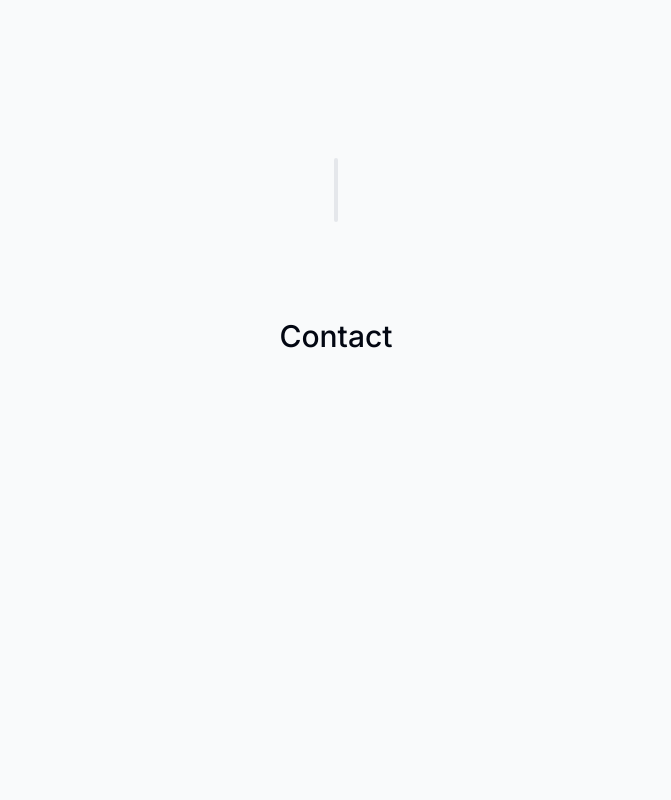
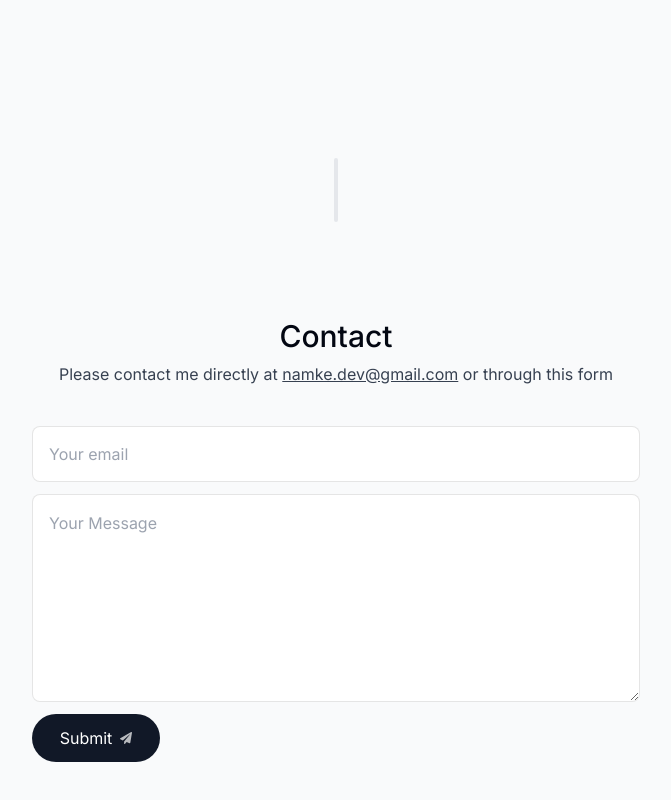
Before and after one commit to namke-dev/portfolio_namke_dev, a Next.js app: page / in a window 1280 px wide. Shown: the part 3746-4546 px from the top of the page, without its empty margins (304-975 px from the left). Built offline with nearby package versions, Linux system fonts and the light colour scheme.

Commit message:
implement Contact component layout

```diff
--- a/components/contact.tsx
+++ b/components/contact.tsx
@@ -3,13 +3,81 @@ import React from "react";
 import { motion } from "framer-motion";
 import SectionHeading from "./section-heading";
 import { useSectionInView } from "@/lib/hooks";
+import { FaPaperPlane } from "react-icons/fa";
 
 export default function Contact() {
   const { ref } = useSectionInView("Contact");
   return (
-    <motion.section ref={ref} id="contact" className="scroll-mt-32">
+    <motion.section
+      ref={ref}
+      id="contact"
+      className="
+      scroll-mt-32 mb-20 sm:mb-28
+      w-[min(100%,38rem)]
+      text-center"
+      initial={{
+        opacity: 0,
+      }}
+      animate={{
+        opacity: 1,
+      }}
+      transition={{
+        duration: 1,
+      }}
+      viewport={{
+        once: true,
+      }}
+    >
       <SectionHeading>Contact</SectionHeading>
-      <div className="h-[30rem]"></div>
+      <p className="text-gray-700 -mt-6">
+        Please contact me directly at{" "}
+        <a className="underline" href="mailto:namke.dev@gmail.com">
+          namke.dev@gmail.com
+        </a>{" "}
+        or through this form
+      </p>
+
+      <form
+        className="mt-10 flex flex-col"
+        action={async (formData) => {
+          console.log(formData.get("senderEmail"));
+          console.log(formData.get("message"));
+        }}
+      >
+        <input
+          type="email"
+          className="h-14 rounded-lg borderBlack px-4"
+          placeholder="Your email"
+          name="senderEmail"
+          required
+          maxLength={500}
+        />
+        <textarea
+          className="h-52 my-3 rounded-lg p-4 borderBlack"
+          placeholder="Your Message"
+          name="message"
+          required
+          maxLength={2000}
+        />
+        <button
+          type="submit"
+          className="group flex items-center justify-center gap-2 h-[3rem] w-[8rem] bg-gray-900 text-white rounded-full
+          outline-none transition-all
+          focus:scale-110
+          hover:scale-110
+          active:scale-105
+          hover:bg-gray-950
+          cursor-pointer"
+        >
+          Submit{" "}
+          <FaPaperPlane
+            className="text-xs opacity-70 transition-all
+            group-hover:translate-x-1
+            group-hover:-translate-y-1
+          "
+          />
+        </button>
+      </form>
     </motion.section>
   );
 }
--- a/next.config.js
+++ b/next.config.js
@@ -8,6 +8,9 @@ const nextConfig = {
       },
     ],
   },
+  experimental: {
+    serverActions: true,
+  },
 };
 
 module.exports = nextConfig;
```
